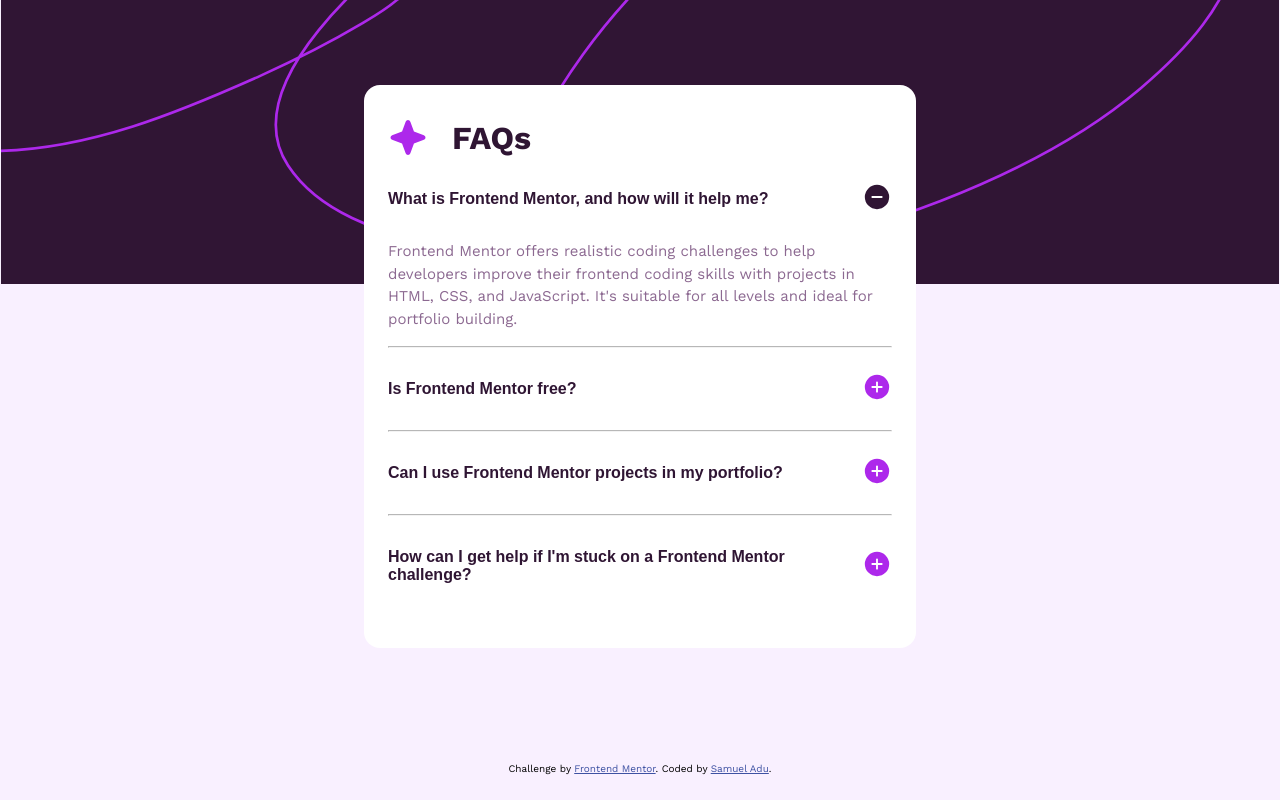
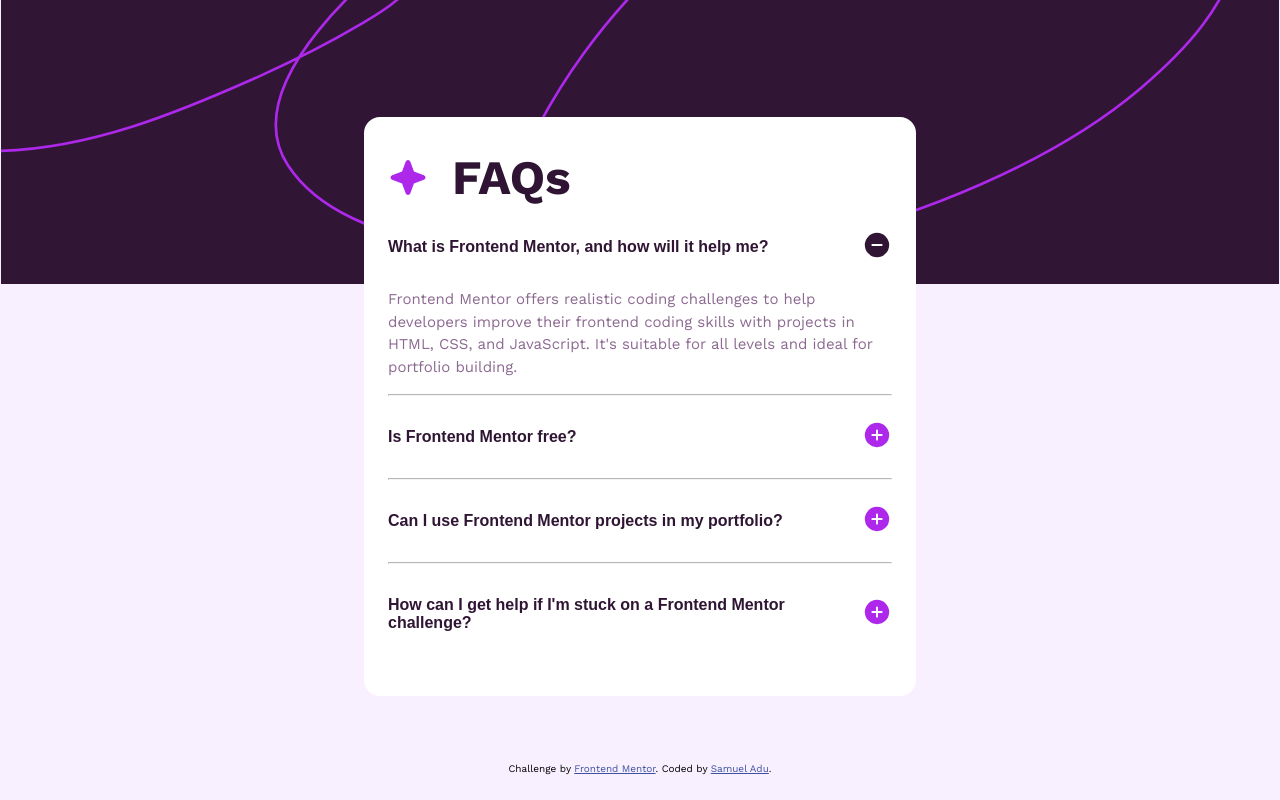
Before and after one commit to samuel-adu/faq-accordion, a plain HTML site: page index.html in a window 1280 px wide. Drawn offline with Linux system fonts and the light colour scheme.

Commit message:
increase heading size

```diff
--- a/style.css
+++ b/style.css
@@ -44,7 +44,7 @@
   display: flex;
   align-items: center;
   justify-content: center;
-  padding: 5rem 1.5rem;
+  padding: 6.5rem 1.5rem 1.5rem;
   max-width: 600px;
   margin: auto;
 }
@@ -146,4 +146,8 @@
   .summary {
     padding-block: 2rem;
   }
+
+  .heading {
+    font-size: 3rem;
+  }
 }
```
